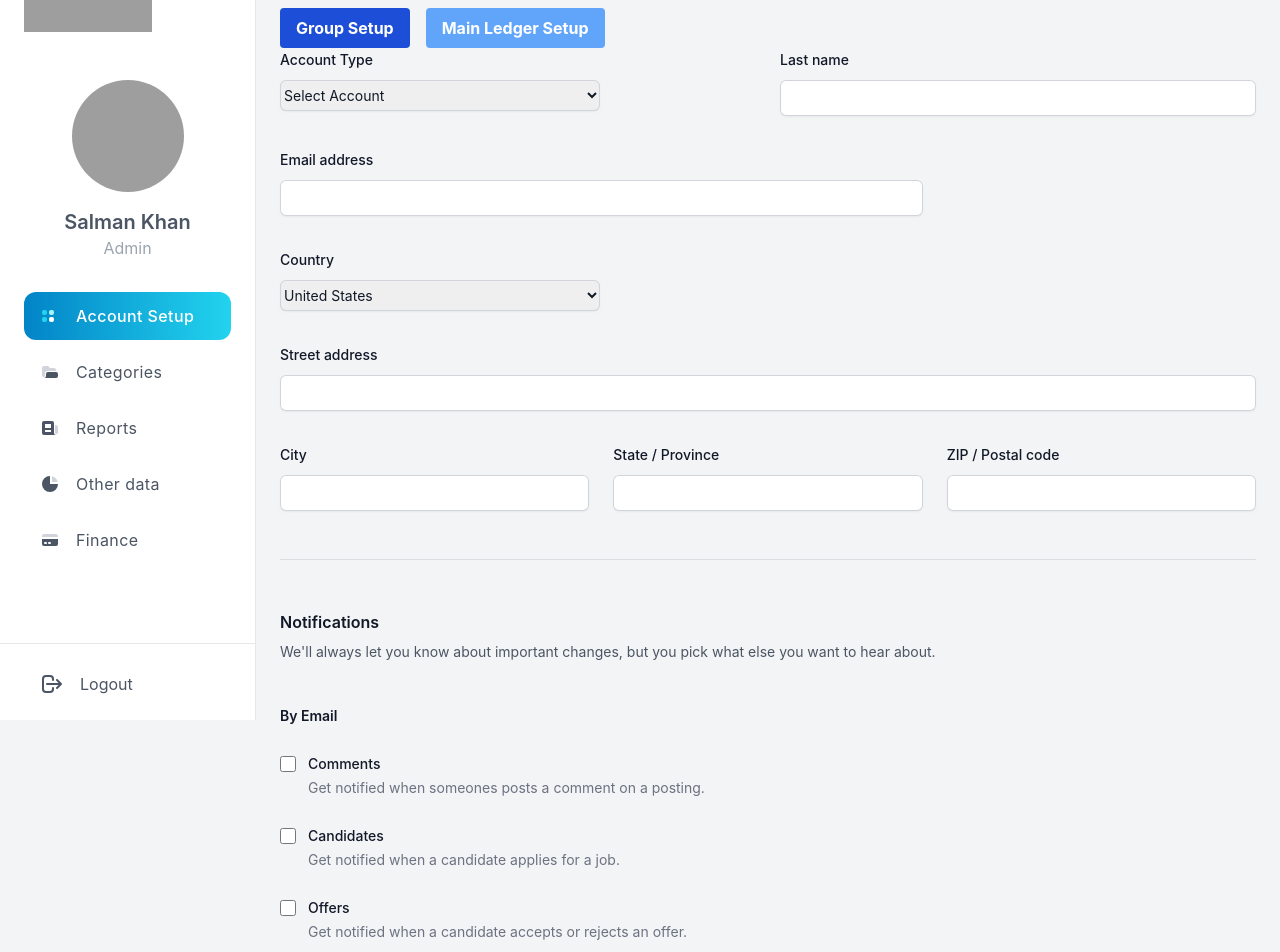
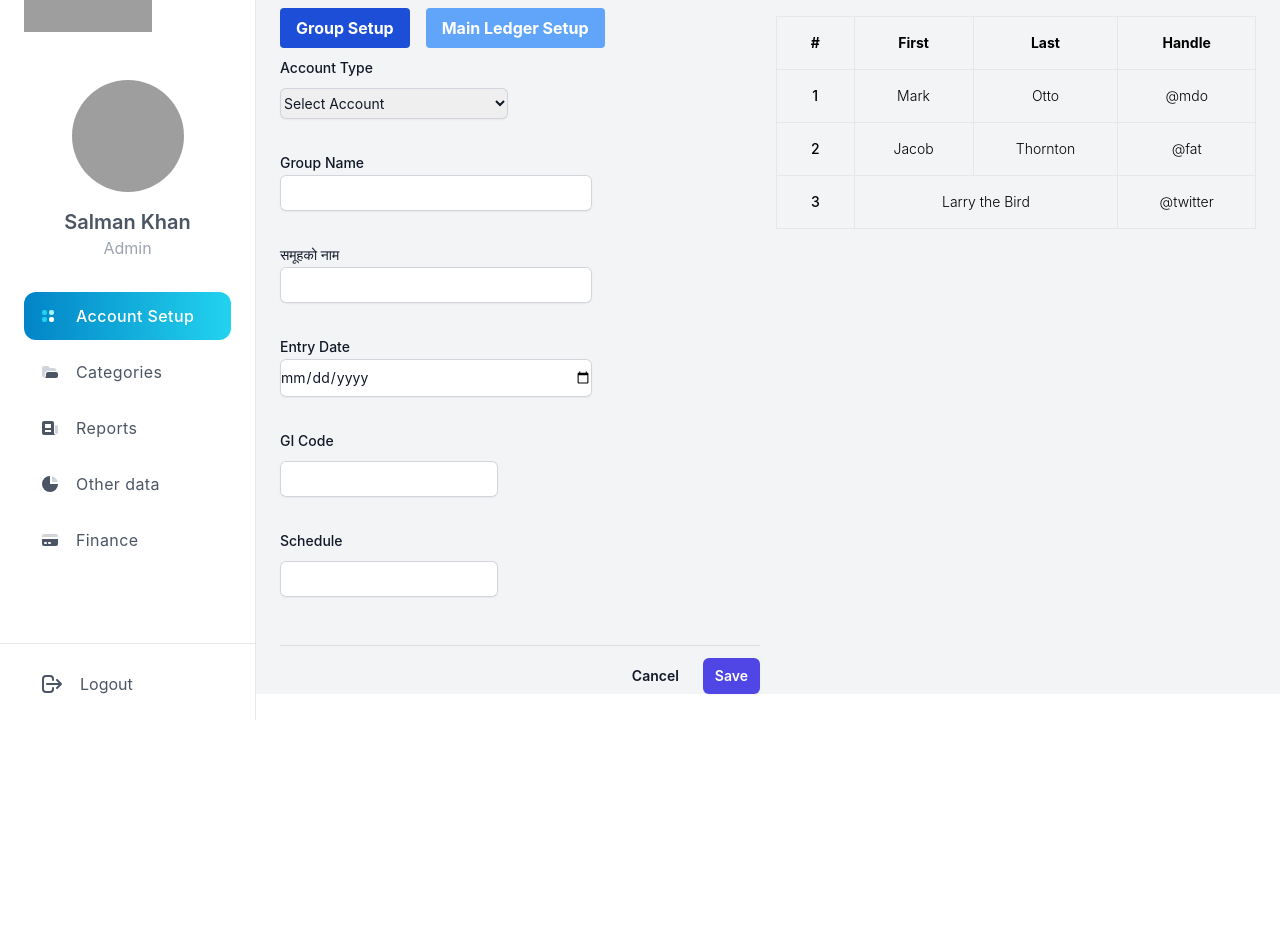
Before and after one commit to Fintex-Nepal/frontend, a React (Create React App) app: page /dashboard/accountsetup in a window 1280 px wide. Shown: the part 80-1032 px from the top of the page. After the commit the page ends 800 px from the top, so only its background shows below. Built offline with nearby package versions, Linux system fonts and the light colour scheme; grey boxes are pictures that could not be loaded.

Commit message:
Group from complete

```diff
--- a/src/components/MainRegestration.jsx
+++ b/src/components/MainRegestration.jsx
@@ -12,9 +12,11 @@ const MainRegestration = () => {
         event.preventDefault();
         // handle form 2 submission logic
     }
-    console.log(activeForm === 2);
+
+
     return (
         <>
+            <div class="grid grid-cols-2 gap-4">
                 <div>
                     <div class="flex space-x-4">
 
@@ -28,7 +30,7 @@ const MainRegestration = () => {
                                 <div class="border-b border-gray-900/10 pb-12">
                                     {/* <h2 class="text-base font-semibold leading-7 text-gray-900">Personal Information</h2> */}
                                     <div class=" grid grid-cols-1 gap-x-6 gap-y-8 sm:grid-cols-6">
-                                    <div class="sm:col-span-3">
+                                        <div class=" mt-2 sm:col-span-3">
                                             <label for="first-name" class="block text-sm font-medium leading-6 text-gray-900">Account Type</label>
                                             <div class="mt-2">
                                                 <select id="accountType" name="accountType" class="block w-full rounded-md border-0 py-1.5 text-gray-900 shadow-sm ring-1 ring-inset ring-gray-300 focus:ring-2 focus:ring-inset focus:ring-indigo-600 sm:max-w-xs sm:text-sm sm:leading-6">
@@ -40,121 +42,48 @@ const MainRegestration = () => {
                                             </div>
                                         </div>
 
-                                    <div class="sm:col-span-3">
-                                        <label for="last-name" class="block text-sm font-medium leading-6 text-gray-900">Last name</label>
-                                        <div class="mt-2">
-                                            <input type="text" name="last-name" id="last-name" autocomplete="family-name" class="block w-full rounded-md border-0 py-1.5 text-gray-900 shadow-sm ring-1 ring-inset ring-gray-300 placeholder:text-gray-400 focus:ring-2 focus:ring-inset focus:ring-indigo-600 sm:text-sm sm:leading-6" />
+                                        <div class="sm:col-span-4">
+                                            <label for="email" class="block text-sm font-medium leading-6 text-gray-900">Group Name</label>
+                                            <div class="">
+                                                <input id="groupName" name="groupName" type='text' autocomplete="email" class="block w-full rounded-md border-0 py-1.5 text-gray-900 shadow-sm ring-1 ring-inset ring-gray-300 placeholder:text-gray-400 focus:ring-2 focus:ring-inset focus:ring-indigo-600 sm:text-sm sm:leading-6" />
+                                            </div>
+                                        </div>
+                                        <div class="sm:col-span-4">
+                                            <label class="block text-sm font-medium leading-6 text-gray-900">समूहको नाम</label>
+                                            <div class="">
+                                                <input id="samuhnaam" name="samuhnaam" type='text' autocomplete="email" class="block w-full rounded-md border-0 py-1.5 text-gray-900 shadow-sm ring-1 ring-inset ring-gray-300 placeholder:text-gray-400 focus:ring-2 focus:ring-inset focus:ring-indigo-600 sm:text-sm sm:leading-6" />
                                             </div>
                                         </div>
 
                                         <div class="sm:col-span-4">
-                                        <label for="email" class="block text-sm font-medium leading-6 text-gray-900">Email address</label>
-                                        <div class="mt-2">
-                                            <input id="email" name="email" type="email" autocomplete="email" class="block w-full rounded-md border-0 py-1.5 text-gray-900 shadow-sm ring-1 ring-inset ring-gray-300 placeholder:text-gray-400 focus:ring-2 focus:ring-inset focus:ring-indigo-600 sm:text-sm sm:leading-6" />
-                                        </div>
-                                    </div>
+                                            <label class="block text-sm font-medium leading-6 text-gray-900">Entry Date</label>
+                                            <div class="">
 
-                                    <div class="sm:col-span-3">
-                                        <label for="country" class="block text-sm font-medium leading-6 text-gray-900">Country</label>
-                                        <div class="mt-2">
-                                            <select id="country" name="country" autocomplete="country-name" class="block w-full rounded-md border-0 py-1.5 text-gray-900 shadow-sm ring-1 ring-inset ring-gray-300 focus:ring-2 focus:ring-inset focus:ring-indigo-600 sm:max-w-xs sm:text-sm sm:leading-6">
-                                                <option>United States</option>
-                                                <option>Canada</option>
-                                                <option>Mexico</option>
-                                            </select>
+                                                <input id="data" name="data" type='date' class="block w-full rounded-md border-0 py-1.5 text-gray-900 shadow-sm ring-1 ring-inset ring-gray-300 placeholder:text-gray-400 focus:ring-2 focus:ring-inset focus:ring-indigo-600 sm:text-sm sm:leading-6" />
                                             </div>
                                         </div>
 
                                         <div class="col-span-full">
-                                        <label for="street-address" class="block text-sm font-medium leading-6 text-gray-900">Street address</label>
+                                            <label class="block text-sm font-medium leading-6 text-gray-900">GI Code</label>
                                             <div class="mt-2">
-                                            <input type="text" name="street-address" id="street-address" autocomplete="street-address" class="block w-full rounded-md border-0 py-1.5 text-gray-900 shadow-sm ring-1 ring-inset ring-gray-300 placeholder:text-gray-400 focus:ring-2 focus:ring-inset focus:ring-indigo-600 sm:text-sm sm:leading-6" />
+                                                <input type="text" name="giCode" class="block  rounded-md border-0 py-1.5 text-gray-900 shadow-sm ring-1 ring-inset ring-gray-300 placeholder:text-gray-400 focus:ring-2 focus:ring-inset focus:ring-indigo-600 sm:text-sm sm:leading-6" />
                                             </div>
                                         </div>
 
-                                    <div class="sm:col-span-2 sm:col-start-1">
-                                        <label for="city" class="block text-sm font-medium leading-6 text-gray-900">City</label>
+                                        <div class="col-span-full">
+                                            <label class="block text-sm font-medium leading-6 text-gray-900">Schedule</label>
                                             <div class="mt-2">
-                                            <input type="text" name="city" id="city" autocomplete="address-level2" class="block w-full rounded-md border-0 py-1.5 text-gray-900 shadow-sm ring-1 ring-inset ring-gray-300 placeholder:text-gray-400 focus:ring-2 focus:ring-inset focus:ring-indigo-600 sm:text-sm sm:leading-6" />
+                                                <input type="text" name="schedule" class="block  rounded-md border-0 py-1.5 text-gray-900 shadow-sm ring-1 ring-inset ring-gray-300 placeholder:text-gray-400 focus:ring-2 focus:ring-inset focus:ring-indigo-600 sm:text-sm sm:leading-6" />
                                             </div>
                                         </div>
 
-                                    <div class="sm:col-span-2">
-                                        <label for="region" class="block text-sm font-medium leading-6 text-gray-900">State / Province</label>
-                                        <div class="mt-2">
-                                            <input type="text" name="region" id="region" autocomplete="address-level1" class="block w-full rounded-md border-0 py-1.5 text-gray-900 shadow-sm ring-1 ring-inset ring-gray-300 placeholder:text-gray-400 focus:ring-2 focus:ring-inset focus:ring-indigo-600 sm:text-sm sm:leading-6" />
-                                        </div>
-                                    </div>
 
-                                    <div class="sm:col-span-2">
-                                        <label for="postal-code" class="block text-sm font-medium leading-6 text-gray-900">ZIP / Postal code</label>
-                                        <div class="mt-2">
-                                            <input type="text" name="postal-code" id="postal-code" autocomplete="postal-code" class="block w-full rounded-md border-0 py-1.5 text-gray-900 shadow-sm ring-1 ring-inset ring-gray-300 placeholder:text-gray-400 focus:ring-2 focus:ring-inset focus:ring-indigo-600 sm:text-sm sm:leading-6" />
-                                        </div>
+
                                     </div>
                                 </div>
                             </div>
 
-                            <div class="border-b border-gray-900/10 pb-12">
-                                <h2 class="text-base font-semibold leading-7 text-gray-900">Notifications</h2>
-                                <p class="mt-1 text-sm leading-6 text-gray-600">We'll always let you know about important changes, but you pick what else you want to hear about.</p>
-
-                                <div class="mt-10 space-y-10">
-                                    <fieldset>
-                                        <legend class="text-sm font-semibold leading-6 text-gray-900">By Email</legend>
-                                        <div class="mt-6 space-y-6">
-                                            <div class="relative flex gap-x-3">
-                                                <div class="flex h-6 items-center">
-                                                    <input id="comments" name="comments" type="checkbox" class="h-4 w-4 rounded border-gray-300 text-indigo-600 focus:ring-indigo-600" />
-                                                </div>
-                                                <div class="text-sm leading-6">
-                                                    <label for="comments" class="font-medium text-gray-900">Comments</label>
-                                                    <p class="text-gray-500">Get notified when someones posts a comment on a posting.</p>
-                                                </div>
-                                            </div>
-                                            <div class="relative flex gap-x-3">
-                                                <div class="flex h-6 items-center">
-                                                    <input id="candidates" name="candidates" type="checkbox" class="h-4 w-4 rounded border-gray-300 text-indigo-600 focus:ring-indigo-600" />
-                                                </div>
-                                                <div class="text-sm leading-6">
-                                                    <label for="candidates" class="font-medium text-gray-900">Candidates</label>
-                                                    <p class="text-gray-500">Get notified when a candidate applies for a job.</p>
-                                                </div>
-                                            </div>
-                                            <div class="relative flex gap-x-3">
-                                                <div class="flex h-6 items-center">
-                                                    <input id="offers" name="offers" type="checkbox" class="h-4 w-4 rounded border-gray-300 text-indigo-600 focus:ring-indigo-600" />
-                                                </div>
-                                                <div class="text-sm leading-6">
-                                                    <label for="offers" class="font-medium text-gray-900">Offers</label>
-                                                    <p class="text-gray-500">Get notified when a candidate accepts or rejects an offer.</p>
-                                                </div>
-                                            </div>
-                                        </div>
-                                    </fieldset>
-                                    <fieldset>
-                                        <legend class="text-sm font-semibold leading-6 text-gray-900">Push Notifications</legend>
-                                        <p class="mt-1 text-sm leading-6 text-gray-600">These are delivered via SMS to your mobile phone.</p>
-                                        <div class="mt-6 space-y-6">
-                                            <div class="flex items-center gap-x-3">
-                                                <input id="push-everything" name="push-notifications" type="radio" class="h-4 w-4 border-gray-300 text-indigo-600 focus:ring-indigo-600" />
-                                                <label for="push-everything" class="block text-sm font-medium leading-6 text-gray-900">Everything</label>
-                                            </div>
-                                            <div class="flex items-center gap-x-3">
-                                                <input id="push-email" name="push-notifications" type="radio" class="h-4 w-4 border-gray-300 text-indigo-600 focus:ring-indigo-600" />
-                                                <label for="push-email" class="block text-sm font-medium leading-6 text-gray-900">Same as email</label>
-                                            </div>
-                                            <div class="flex items-center gap-x-3">
-                                                <input id="push-nothing" name="push-notifications" type="radio" class="h-4 w-4 border-gray-300 text-indigo-600 focus:ring-indigo-600" />
-                                                <label for="push-nothing" class="block text-sm font-medium leading-6 text-gray-900">No push notifications</label>
-                                            </div>
-                                        </div>
-                                    </fieldset>
-                                </div>
-                            </div>
-                        </div>
-
-                        <div class="mt-6 flex items-center justify-end gap-x-6">
+                            <div class="mt-3 flex items-center justify-end gap-x-6">
                                 <button type="button" class="text-sm font-semibold leading-6 text-gray-900">Cancel</button>
                                 <button type="submit" class="rounded-md bg-indigo-600 px-3 py-2 text-sm font-semibold text-white shadow-sm hover:bg-indigo-500 focus-visible:outline focus-visible:outline-2 focus-visible:outline-offset-2 focus-visible:outline-indigo-600">Save</button>
                             </div>
@@ -220,6 +149,87 @@ const MainRegestration = () => {
                         </form>
                     }
                 </div>
+
+                <div>
+                    <div class="flex flex-col">
+                        <div class="overflow-x-auto sm:-mx-6 lg:-mx-8">
+                            <div class="inline-block min-w-full py-2 sm:px-6 lg:px-8">
+                                <div class="overflow-hidden">
+                                    <table
+                                        class="min-w-full border text-center text-sm font-light dark:border-neutral-500">
+                                        <thead class="border-b font-medium dark:border-neutral-500">
+                                            <tr>
+                                                <th
+                                                    scope="col"
+                                                    class="border-r px-6 py-4 dark:border-neutral-500">
+                                                    #
+                                                </th>
+                                                <th
+                                                    scope="col"
+                                                    class="border-r px-6 py-4 dark:border-neutral-500">
+                                                    First
+                                                </th>
+                                                <th
+                                                    scope="col"
+                                                    class="border-r px-6 py-4 dark:border-neutral-500">
+                                                    Last
+                                                </th>
+                                                <th scope="col" class="px-6 py-4">Handle</th>
+                                            </tr>
+                                        </thead>
+                                        <tbody>
+                                            <tr class="border-b dark:border-neutral-500">
+                                                <td
+                                                    class="whitespace-nowrap border-r px-6 py-4 font-medium dark:border-neutral-500">
+                                                    1
+                                                </td>
+                                                <td
+                                                    class="whitespace-nowrap border-r px-6 py-4 dark:border-neutral-500">
+                                                    Mark
+                                                </td>
+                                                <td
+                                                    class="whitespace-nowrap border-r px-6 py-4 dark:border-neutral-500">
+                                                    Otto
+                                                </td>
+                                                <td class="whitespace-nowrap px-6 py-4">@mdo</td>
+                                            </tr>
+                                            <tr class="border-b dark:border-neutral-500">
+                                                <td
+                                                    class="whitespace-nowrap border-r px-6 py-4 font-medium dark:border-neutral-500">
+                                                    2
+                                                </td>
+                                                <td
+                                                    class="whitespace-nowrap border-r px-6 py-4 dark:border-neutral-500">
+                                                    Jacob
+                                                </td>
+                                                <td
+                                                    class="whitespace-nowrap border-r px-6 py-4 dark:border-neutral-500">
+                                                    Thornton
+                                                </td>
+                                                <td class="whitespace-nowrap px-6 py-4">@fat</td>
+                                            </tr>
+                                            <tr class="border-b dark:border-neutral-500">
+                                                <td
+                                                    class="whitespace-nowrap border-r px-6 py-4 font-medium dark:border-neutral-500">
+                                                    3
+                                                </td>
+                                                <td
+                                                    colspan="2"
+                                                    class="whitespace-nowrap border-r px-6 py-4 dark:border-neutral-500">
+                                                    Larry the Bird
+                                                </td>
+                                                <td class="whitespace-nowrap px-6 py-4">@twitter</td>
+                                            </tr>
+                                        </tbody>
+                                    </table>
+                                </div>
+                            </div>
+                        </div>
+                    </div>
+                </div>
+            </div>
+
+
         </>
     )
 }
```
Lines whose indentation alone changed are shown as unchanged.
